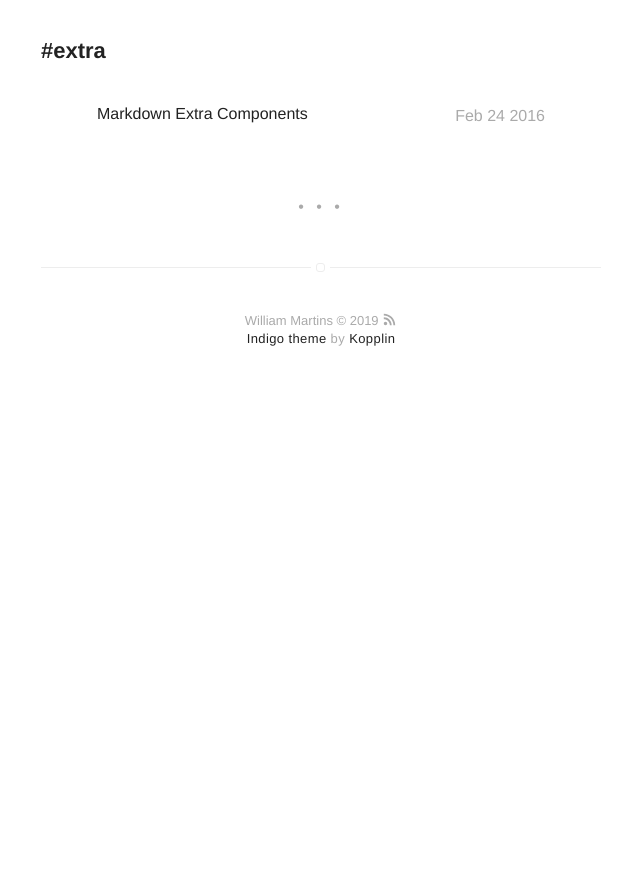
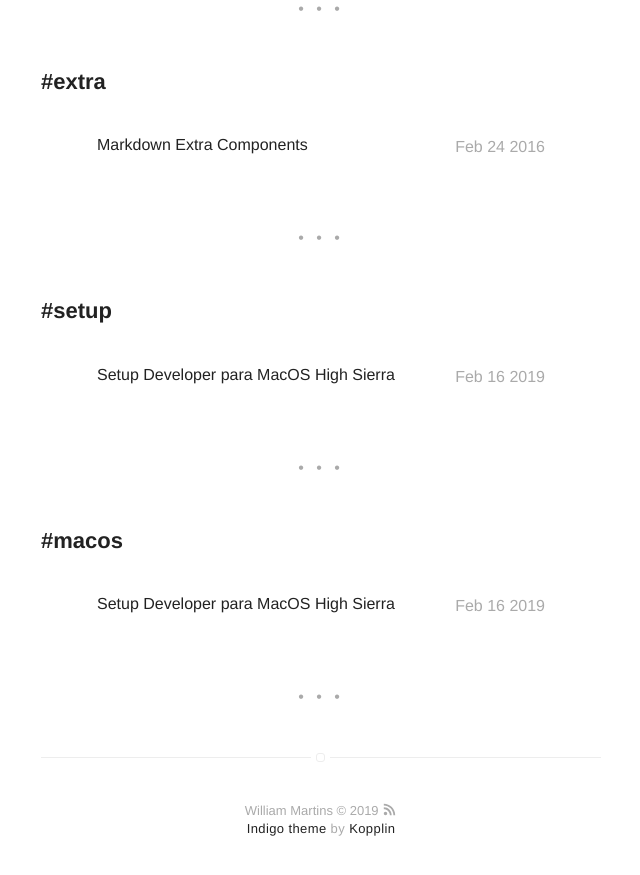
Before and after one commit to willmartinsmg/willmartinsmg.github.io, a Jekyll site: the page built from tags.html, in a window 1280 px wide and 900 px high, scrolled down 1624 px. Shown: the top 875 px of the window, without its empty margins (319-959 px from the left). Built offline with Jekyll 4.4.1, drawn with Linux system fonts in a browser that asks for light colours; emoji names are drawn with the system emoji font; before the commit the page ends 2035 px from its top, so only the background shows below that.

Commit message:
Atualização do post setup macos

````diff
--- a/_config.yml
+++ b/_config.yml
@@ -54,7 +54,7 @@ github: willmartinsmg
 email: william.martins@me.com
 
 authors:
-  johndoe:
+  willmartinsmg:
     name: William Martins
     bio: Um entusiasta em velhas e novas tecnologias
     external-image: false
--- a/_posts/2019-02-16-setup-macos.markdown
+++ b/_posts/2019-02-16-setup-macos.markdown
@@ -1,3 +1,18 @@
+---
+title: 'Setup Developer para MacOS High Sierra'
+layout: post
+date: 2019-02-16 04:20
+image: /assets/images/markdown.jpg
+headerImage: false
+tag:
+  - setup
+  - macos
+star: true
+category: blog
+author: willmartinsmg
+description: Configuração de setup de desenvolvimento para o sistema Mac OS High Sierra
+---
+
 <h1>Setup Developer para MacOS High Sierra</h1>
 
 <h2>1 - Executar a atualização do sistema e as aplicações</h2>
@@ -112,11 +127,13 @@ A fonte Fira Code deve ser baixada e instalada no MacOS. https://github.com/tons
 <h2>Configurando Terminal</h2>
 
 Baixar perfil de tema Dracula
+
 ```
 git clone https://github.com/dracula/terminal-app.git
 ```
 
 Instalar o tema de cores do terminal
+
 ```
 https://ohmyz.sh/
 
@@ -124,16 +141,19 @@ sh -c "$(curl -fsSL https://raw.github.com/robbyrussell/oh-my-zsh/master/tools/i
 ```
 
 Instalar pelo homebrew:
+
 ```
 brew install fish
 ```
 
 Quando a instalação estiver concluída, adicione Fish ao /etc/shells, o que exigirá uma senha administrativa:
+
 ```
 echo "/usr/local/bin/fish" | sudo tee -a /etc/shells
 ```
 
 Para fazer Fish ser o terminal padrão:
+
 ```
 chsh -s /usr/local/bin/fish
 ```
````
Also changed, not shown: 7 other files.
